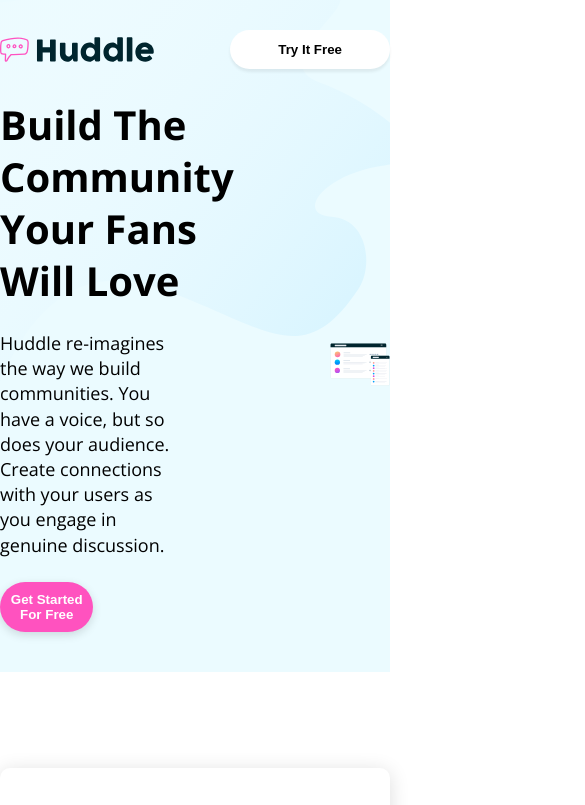
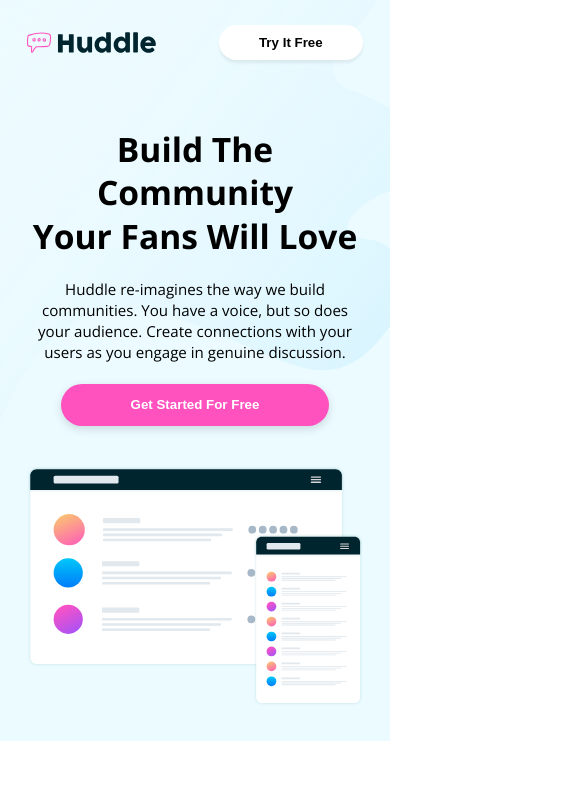
Before and after one commit to KNXCSdev/HuddleLanding-Practice-, a plain HTML site: page index.html in a window 390 px wide. Shown: the top 805 px of the page, 585 px wide, since content can reach past the window. Drawn offline with nearby package versions, Linux system fonts and the light colour scheme.

Commit message:
Fully Responsive

```diff
--- a/main.scss
+++ b/main.scss
@@ -138,6 +138,7 @@
   gap: 3rem;
   &-item {
     display: flex;
+    align-items: center;
     gap: 3rem;
     img {
       height: 1.8rem;
@@ -150,3 +151,76 @@
   width: 2.4rem;
   border-radius: 50%;
 }
+
+@media only screen and (max-width: 60em) {
+  html {
+    font-size: 52.5%;
+  }
+  .hero-block {
+    gap: 4.8rem;
+  }
+  .hero-btn {
+    width: 80%;
+  }
+  .block {
+    padding: 4rem 2rem;
+    justify-content: center;
+  }
+  .grid {
+    column-gap: 8rem;
+  }
+  .ready {
+    padding: 2.5rem 5rem;
+  }
+}
+
+@media only screen and (max-width: 38em) {
+  html {
+    font-size: 52.5%;
+  }
+  .container {
+    max-width: 60rem;
+  }
+  .nav {
+    padding-bottom: 8rem;
+  }
+  .hero-block {
+    gap: 4.8rem;
+    flex-direction: column;
+    text-align: center;
+    align-items: center;
+  }
+  .description {
+    width: 100%;
+  }
+
+  .block {
+    flex-direction: column;
+    text-align: center;
+    &-left {
+      order: 2;
+    }
+    &-right {
+      order: 1;
+    }
+  }
+
+  .ready {
+    width: 90%;
+  }
+  .grid {
+    grid-template-columns: 1fr;
+  }
+  .list {
+    margin-bottom: 3rem;
+  }
+}
+
+@media only screen and (max-width: 28em) {
+  .container {
+    max-width: 40rem;
+  }
+  .ready {
+    padding: 1rem 2.5rem;
+  }
+}
```
Also changed, not shown: css/main.css, 1 other file.
